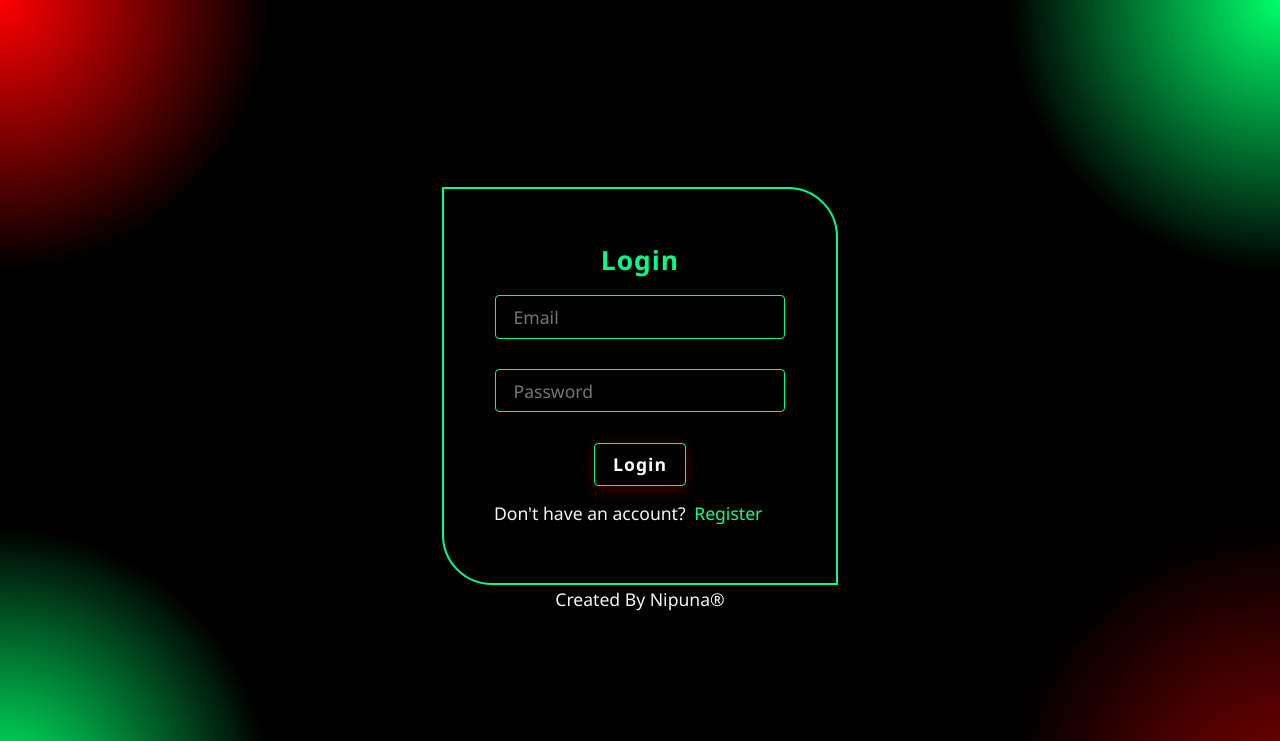
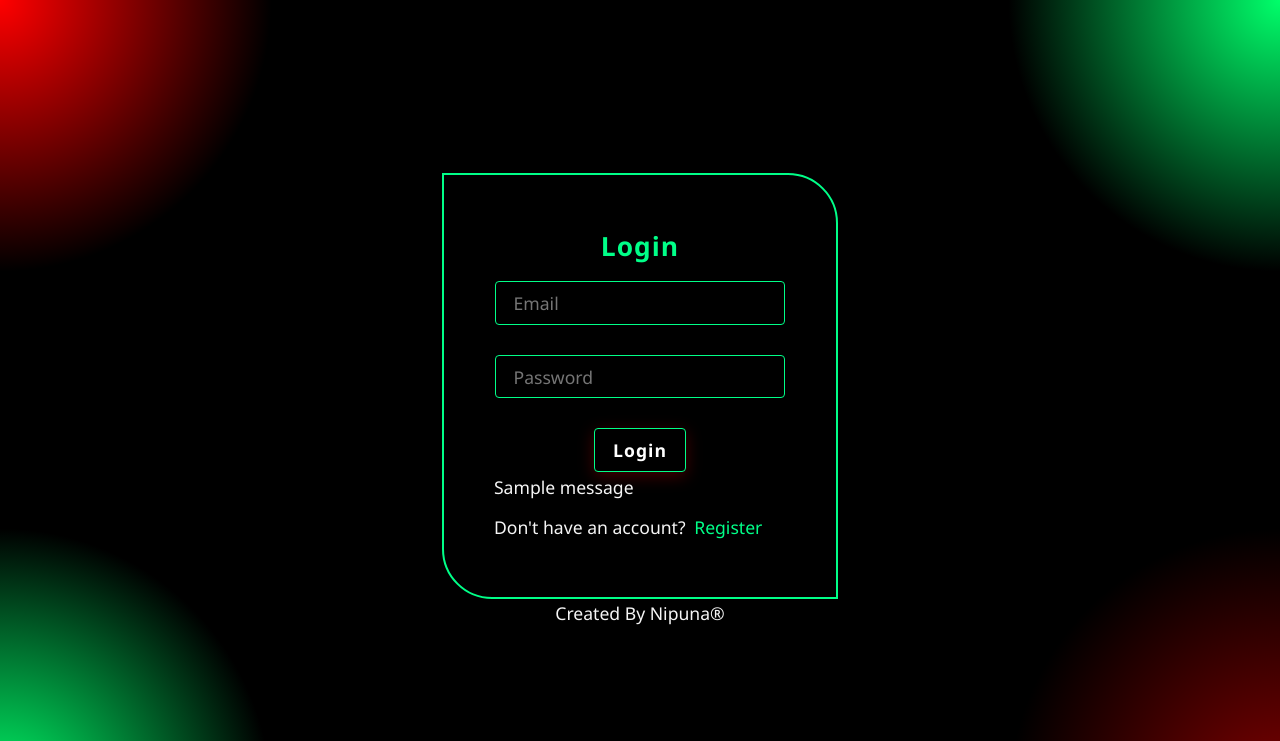
Before and after one commit to Nipunapromod/pydb, a Flask app: page /login in a window 1280 px wide. Shown: the top 741 px of the page. Run offline with Flask 3, Linux system fonts and the light colour scheme; tables that the repository leaves empty hold one stand-in row (values such as "Sample post"); one stand-in notice (Sample message) is shown.

Commit message:
Update login.html

```diff
--- a/templates/login.html
+++ b/templates/login.html
@@ -156,15 +156,15 @@ input:focus, select:focus, textarea:focus, button:focus {
       <input type="email" name="email" placeholder="Email" required><br><br>
       <input type="password" name="password" placeholder="Password" required><br><br>
       <center><button type="submit">Login</button></center>
-      <!-- {% with messages = get_flashed_messages(with_categories=true) %} -->
-      <!-- {% if messages %} -->
+      {% with messages = get_flashed_messages(with_categories=true) %}
+      {% if messages %}
       <div>
-        <!-- {% for category, message in messages %} -->
-        <div class="alert alert-{{ category }}"><!--{{ message }}--></div>
-        <!-- {% endfor %} -->
+        {% for category, message in messages %}
+        <div class="alert alert-{{ category }}">{{ message }}</div>
+        {% endfor %}
       </div>
-      <!-- {% endif %} -->
-      <!-- {% endwith %} -->
+      {% endif %}
+      {% endwith %}
     </form>
     <p>Don't have an account? <a href="/register">Register</a></p>
   </div>
```
